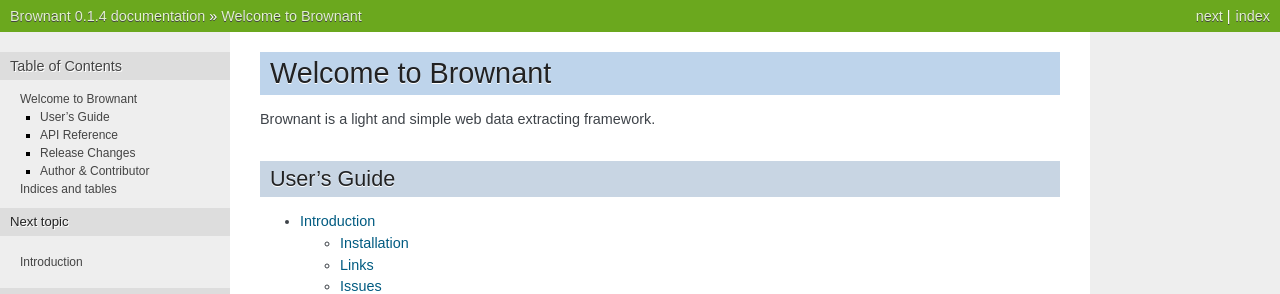
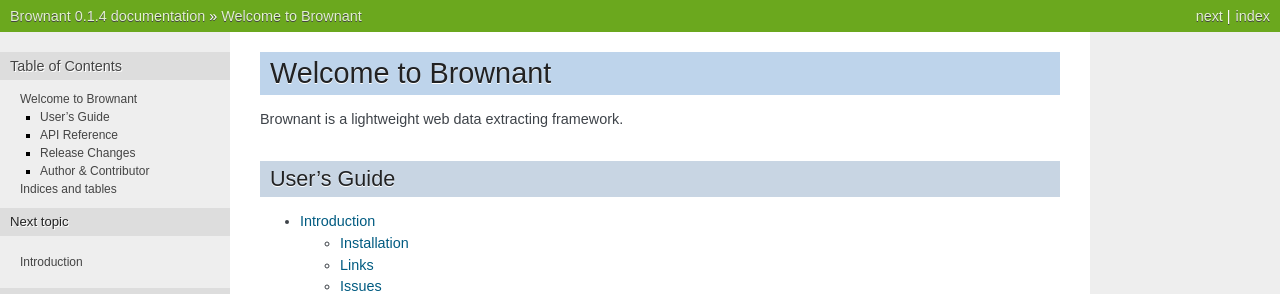
Before and after one commit to douban/brownant, a Sphinx documentation site: the page built from docs/index.rst, in a window 1280 px wide. Shown: the top 294 px of the page. Built offline with Sphinx 7.4.7, drawn with Linux system fonts in a browser that asks for light colours; the version number is read from the project's files by our own code.

Commit message:
"light and simple" -> "lightweight"

```diff
--- a/README.rst
+++ b/README.rst
@@ -3,7 +3,7 @@
 Brownant
 ========
 
-Brownant is a light and simple web data extracting framework.
+Brownant is a lightweight web data extracting framework.
 
 
 Installation
--- a/docs/index.rst
+++ b/docs/index.rst
@@ -1,7 +1,7 @@
 Welcome to Brownant
 ===================
 
-Brownant is a light and simple web data extracting framework.
+Brownant is a lightweight web data extracting framework.
 
 
 User's Guide
--- a/setup.py
+++ b/setup.py
@@ -31,7 +31,7 @@
     name="brownant",
     packages=find_packages(exclude=["tests", "docs"]),
     version=version,
-    description="A light and simple web data extracting framework.",
+    description="A lightweight web data extracting framework.",
     long_description=long_description,
     author="Jiangge Zhang",
     author_email="tonyseek@gmail.com",
```
